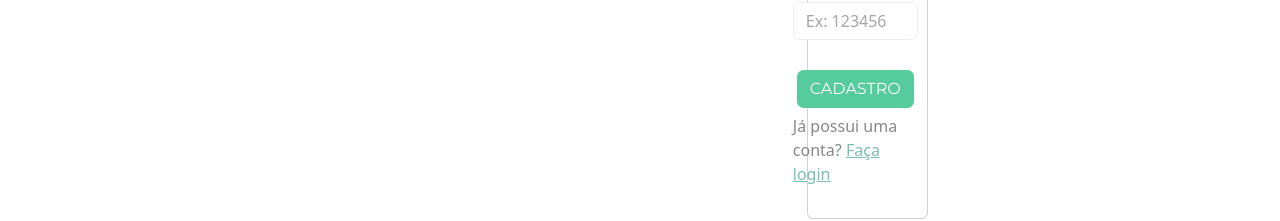
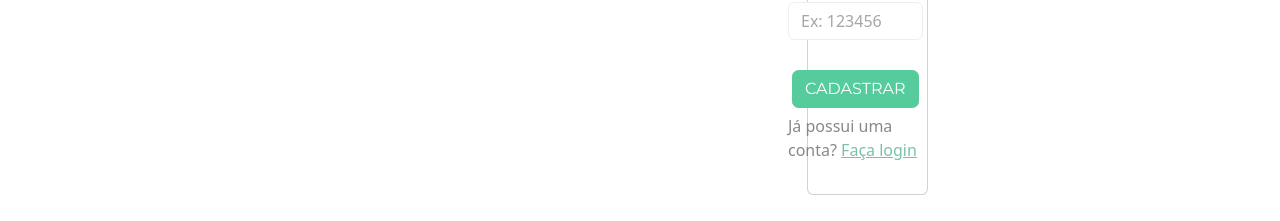
Before and after one commit to erthalduda/autoRef, a React (Create React App) app in the folder autoref-app/: page /#/cadastro in a window 1280 px wide. Shown: the part 330-551 px from the top of the page. Built offline with nearby package versions, Linux system fonts and the light colour scheme.

Commit message:
Alteração botão

```diff
--- a/autoref-app/src/views/cadastro-usuario.jsx
+++ b/autoref-app/src/views/cadastro-usuario.jsx
@@ -125,7 +125,7 @@ const CadastroUsuario = () => {
                   <br></br>
                   <div className="sla">
                     <button type="submit" className="btn btn-success">
-                      CADASTRO
+                      CADASTRAR
                     </button>
                   </div>
                   <div>
```
